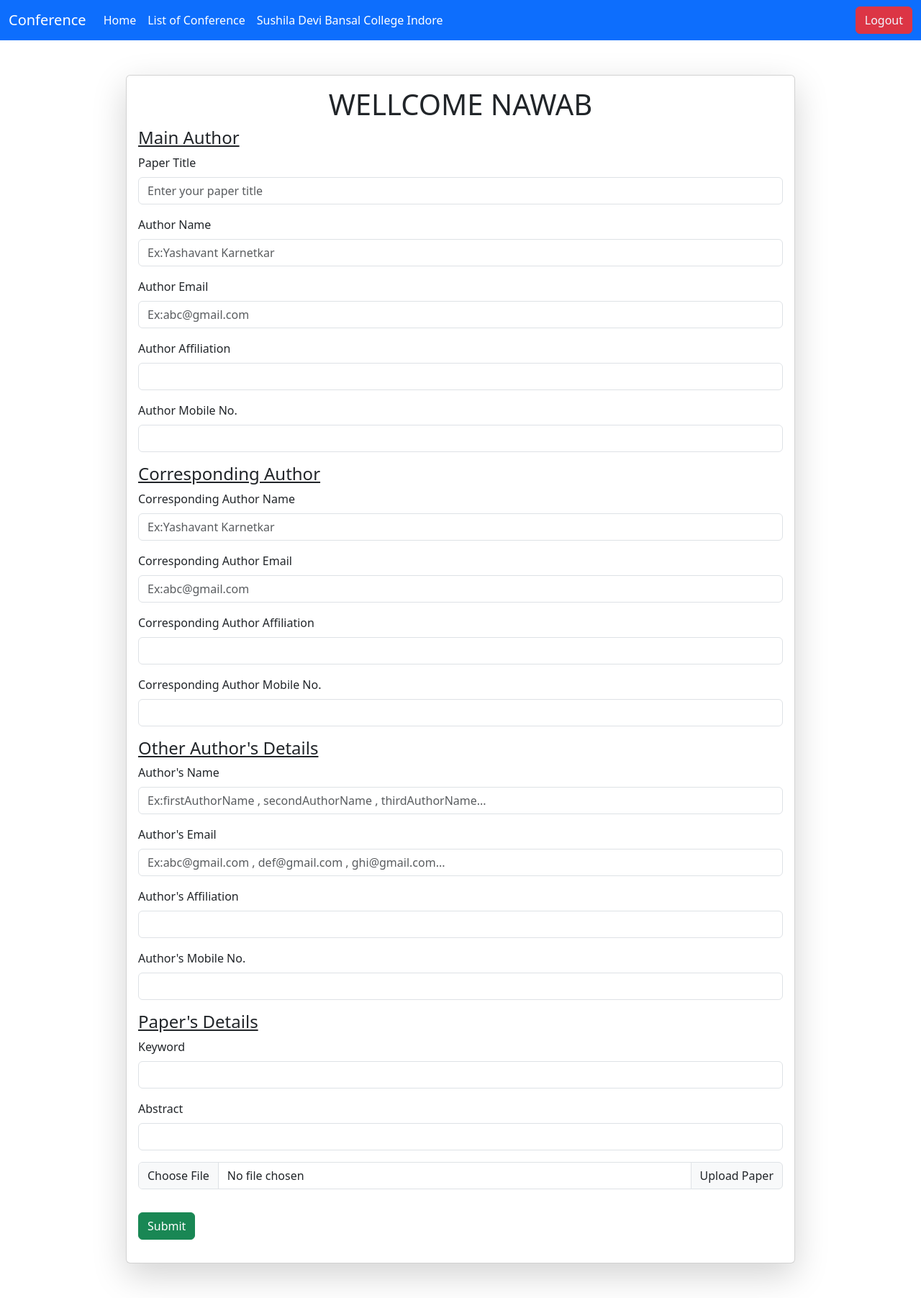
After one commit to nawabkh2040/conference, a Django app: page /singup/success/conference_detail/1/submit/ in a window 1280 px wide. The commit adds this page. Shown: the whole page at 72% size. Run offline with Django 4.2, Linux system fonts and the light colour scheme; a user stored in the database is signed in; data comes from the database, SQL or seed files in the repository; both versions use the stored data as it was after the commit.

Commit message:
Change The Upload Feild & Add More Options

```diff
--- a/singup/templates/singup/conference_detail.html
+++ b/singup/templates/singup/conference_detail.html
@@ -21,7 +21,7 @@
      {% else %}
          <div class="mt-4">
              <h4 class="text-uppercase">Status: <span class="text-danger">No Paper Submitted</span></h4>
-             <a class="btn btn-primary mt-2" href="{% url 'upload' conf_id=conf_instance.id %}">Submit Paper</a>
+             <a class="btn btn-primary mt-2" href="{% url 'submit' conf_id=conf_instance.id %}">Submit Paper</a>
          </div>
      {% endif %}
      <div class="mt-4">
--- /dev/null
+++ b/singup/templates/singup/first_upload.html
@@ -0,0 +1,118 @@
+{% extends 'singup/base.html' %}
+{% block title %}Submit Paper{% endblock title %}
+{% block body %}
+
+<body>
+     {% if user.is_authenticated %}
+     <div class="container my-5">
+             <form action"{% url 'submit' conf_id=v1 %}" enctype="multipart/form-data" class="col-10 mx-auto card p-3 shadow-lg"
+                     method="post"
+                     oninput='up2.setCustomValidity(up2.value != password.value ? "Passwords do not match." : "")' id="upload">
+                      {% csrf_token %}
+                     {% if error_message %}
+                      <p style="color: rgb(14, 226, 71);">{{ error_message }}</p>
+                      {% endif %}
+                     <div class="topside">
+                             <center>
+                                     <h1 class="text-uppercase">WellCome {{uname}} </h1>
+                             </center>
+                     </div>
+                     <div class="mb-3">
+                             <h4 style="text-decoration: underline;">Main Author</h4>
+                             <label for="exampleFormControlInput1" class="form-label">Paper Title</label>
+                             <input type="titelbox" name="title_paper" class="form-control"
+                                     id="exampleFormControlInput1" placeholder="Enter your paper title">
+                     </div>
+                     <div class="mb-3">
+                             <label for="exampleFormControlInput1" class="form-label">Author Name</label>
+                             <input type="name" name="Auth_name" class="form-control" id="exampleFormControlInput1"
+                                     placeholder="Ex:Yashavant Karnetkar">
+                     </div>
+
+                     <div class="mb-3">
+                             <label for="exampleFormControlInput1" class="form-label">Author Email</label>
+                             <input type="name" name="Auth_email" class="form-control" id="exampleFormControlInput1"
+                                     placeholder="Ex:abc@gmail.com">
+                     </div>
+                     <div class="mb-3">
+                             <label for="exampleFormControlInput1" class="form-label">Author Affiliation</label>
+                             <input type="name" name="Auth_affiliation" class="form-control" id="exampleFormControlInput1"
+                                     >
+                     </div>
+                     <div class="mb-3">
+                             <label for="exampleFormControlInput1" class="form-label">Author Mobile No.</label>
+                             <input type="number" name="Auth_mobile" class="form-control" id="exampleFormControlInput1"
+                                     >
+                     </div>
+                     <h4 style="text-decoration: underline;">Corresponding Author</h4>
+                     <div class="mb-3">
+                             <label for="exampleFormControlInput1" class="form-label">Corresponding Author Name</label>
+                             <input type="name" name="corresponding_auth_name" class="form-control" id="exampleFormControlInput1"
+                                     placeholder="Ex:Yashavant Karnetkar">
+                     </div>
+
+                     <div class="mb-3">
+                             <label for="exampleFormControlInput1" class="form-label">Corresponding Author Email</label>
+                             <input type="name" name="corresponding_auth_email" class="form-control" id="exampleFormControlInput1"
+                                     placeholder="Ex:abc@gmail.com">
+                     </div>
+                     <div class="mb-3">
+                             <label for="exampleFormControlInput1" class="form-label">Corresponding Author Affiliation</label>
+                             <input type="name" name="corresponding_auth_affiliation" class="form-control" id="exampleFormControlInput1"
+                                     >
+                     </div>
+                     <div class="mb-3">
+                             <label for="exampleFormControlInput1" class="form-label">Corresponding Author Mobile No.</label>
+                             <input type="number" name="corresponding_auth_mobile" class="form-control" id="exampleFormControlInput1"
+                                     >
+                     </div>
+
+                     <h4 style="text-decoration: underline;">Other Author's Details</h4>
+                     <div class="mb-3">
+                             <label for="exampleFormControlInput1" class="form-label">Author's Name</label>
+                             <input type="name" name="other_auth_name" class="form-control" id="exampleFormControlInput1"
+                                     placeholder="Ex:firstAuthorName , secondAuthorName , thirdAuthorName...">
+                     </div>
+
+                     <div class="mb-3">
+                             <label for="exampleFormControlInput1" class="form-label">Author's Email</label>
+                             <input type="name" name="other_auth_email" class="form-control" id="exampleFormControlInput1"
+                                     placeholder="Ex:abc@gmail.com , def@gmail.com , ghi@gmail.com...">
+                     </div>
+                     <div class="mb-3">
+                             <label for="exampleFormControlInput1" class="form-label">Author's Affiliation</label>
+                             <input type="name" name="other_auth_affiliation" class="form-control" id="exampleFormControlInput1"
+                                     >
+                     </div>
+                     <div class="mb-3">
+                             <label for="exampleFormControlInput1" class="form-label">Author's Mobile No.</label>
+                             <input type="number" name="other_auth_mobile" class="form-control" id="exampleFormControlInput1"
+                     >
+                     </div>
+                     <h4 style="text-decoration: underline;">Paper's Details</h4>
+                     <div class="mb-3">
+                             <label for="exampleFormControlInput1" class="form-label">Keyword</label>
+                             <input type="text" name="paper_keyword" class="form-control" id="exampleFormControlInput1"
+                     >
+                     </div>
+                     <div class="mb-3">
+                             <label for="exampleFormControlInput1" class="form-label">Abstract</label>
+                             <input type="text" name="paper_description" class="form-control" id="exampleFormControlInput1"
+                     >
+                     </div>
+                     <div class="input-group mb-3">
+                             <input type="file" name="paper_upload" class="form-control" id="inputGroupFile02">
+
+                             <label class="input-group-text" for="inputGroupFile02">Upload Paper</label>
+
+                     </div>
+
+                     <div class="col-auto">
+                             <button type="submit" class="btn btn-success my-3" onsubmit="conferenceList()">Submit</button>
+                     </div>
+
+             </form>
+     </div>
+     {% endif %}
+
+{% endblock body %}
--- a/singup/templates/singup/upload.html
+++ b/singup/templates/singup/upload.html
@@ -3,7 +3,7 @@
 {% block body %}
 {% if user.is_authenticated %}
 <div class="container my-5">
-        <form action="{% url 'upload' conf_id=v1 %}" class="col-10 mx-auto card p-3 shadow-lg"  enctype="multipart/form-data" method="post">
+        <form action="{% url 'submit' conf_id=v1 %}" class="col-10 mx-auto card p-3 shadow-lg"  enctype="multipart/form-data" method="post">
                 {% csrf_token %}
                 {% if error_message %}
                 <p style="color: rgb(14, 226, 71);">{{ error_message }}</p>
@@ -38,9 +38,6 @@
                 </div>
                 <div class="mb-3">
                         <label for="exampleFormControlInput1" class="form-label">Expiry Date</label>
-                        <!-- <br> -->
-                        <!-- <p>Expiry Date</p>
-                                        <br> -->
                         <input class="form-control input-group date" name="expiry_date" type="date" id="date">
                 </div>
                 <div class="col-auto">
--- a/singup/urls.py
+++ b/singup/urls.py
@@ -25,7 +25,7 @@ urlpatterns = [
     path('success/', views.success_view, name='success'),
     path('success/logout/',views.logout_page,name="logout"),
     path('activate/<str:uidb64>/<str:token>/',views.activate,name="activate"),
-    path('success/conference_detail/<int:conf_id>/upload/',views.upload,name="upload"),
+    path('success/conference_detail/<int:conf_id>/submit/',views.submit_paper,name="submit"),
     path('success/list-of-Papers/',views.list_of_paper,name="list_of_paper"),
     path('success/list-of-conference/',views.list_of_conference,name="list_of_conference"),
     path('success/conference_detail/<int:conf_id>/', views.conference_detail, name='conference_detail'),
--- a/singup/views.py
+++ b/singup/views.py
@@ -132,7 +132,9 @@ def activate(request, uidb64, token):
         login(request,my_user)
         return redirect('success')
     else:
+
         return render(request,'singup/activation-failed.html')
+"""
 
 def upload(request, conf_id):
     if request.user.is_authenticated:
@@ -188,6 +190,61 @@ def upload(request, conf_id):
     else:
         return render(request, 'singup/singIn.html')
 
+"""
+
+def submit_paper(request,conf_id):
+    if request.user.is_authenticated:
+        user = request.user
+        conf_instance = get_object_or_404(conference, id=conf_id)
+        if request.method=="POST":
+            user=request.user
+            title_paper=request.POST.get('title_paper')
+            Auth_name=request.POST.get('Auth_name')
+            Auth_email=request.POST.get('Auth_email')
+            Auth_affiliation=request.POST.get('Auth_affiliation')
+            Auth_mobile=request.POST.get('Auth_mobile')
+            corresponding_auth_name=request.POST.get('corresponding_auth_name')
+            corresponding_auth_email=request.POST.get('corresponding_auth_email')
+            corresponding_auth_affiliation=request.POST.get('corresponding_auth_affiliation')
+            corresponding_auth_mobile=request.POST.get('corresponding_auth_mobile')
+            other_auth_name=request.POST.get('other_auth_name')
+            other_auth_email=request.POST.get('other_auth_email')
+            other_auth_affiliation=request.POST.get('other_auth_affiliation')
+            other_auth_mobile=request.POST.get('other_auth_mobile')
+            paper_keyword=request.POST.get('paper_keyword')
+            paper_description=request.POST.get('paper_description')
+            paper_upload=request.POST.get('paper_upload')
+            new_paper=paper.objects.create(
+                title_paper=title_paper,Auth_name=Auth_name,
+                paper_description=paper_description,
+                Auth_email=Auth_email,Auth_affiliation=Auth_affiliation,
+                Auth_mobile=Auth_mobile,corresponding_auth_name=corresponding_auth_name,
+                corresponding_auth_email=corresponding_auth_email,
+                corresponding_auth_affiliation=corresponding_auth_affiliation,
+                corresponding_auth_mobile=corresponding_auth_mobile,other_auth_name=other_auth_name,
+                other_auth_email=other_auth_email,other_auth_affiliation=other_auth_affiliation,
+                other_auth_mobile=other_auth_mobile,paper_keyword=paper_keyword,
+                paper_upload=paper_upload,
+                status='pending',
+                conference=conf_instance,
+            )
+            conf_instance.has_uploaded_paper = True
+            new_paper.save()
+            context = {
+                'error_message': 'Successfully Upload Your Paper',
+                'v1':conf_instance.id,
+                }
+            return render(request, 'singup/first_upload.html',context)
+        else:
+            context ={
+                'v1':conf_instance.id,
+                'uname' : user.name,
+            }
+            return render(request, 'singup/first_upload.html',context)
+    else:
+        return redirect('signIn')
+
+
 def list_of_paper(request):
     if request.user.is_authenticated:
         user = request.user
```
Also changed, not shown: singup/models.py (+0 -10 lines), db.sqlite3.
